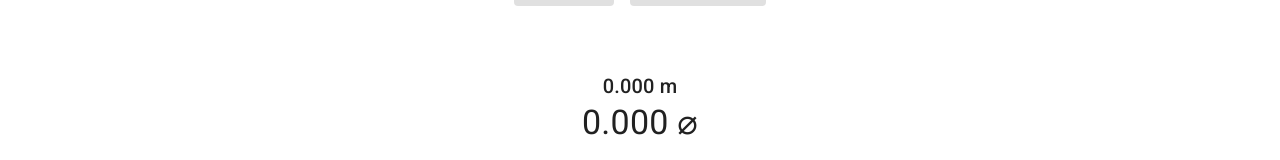
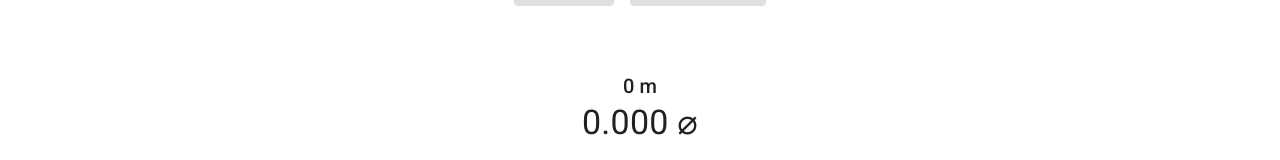
Before and after one commit to battistar/fishing-reel-utils, a React (Create React App) app: page / in a window 1280 px wide. Shown: the part 501-661 px from the top of the page. Built offline with nearby package versions, Linux system fonts and the light colour scheme; a web font is replaced by a local one.

Commit message:
Change line length result round

```diff
--- a/src/components/Result.tsx
+++ b/src/components/Result.tsx
@@ -20,7 +20,7 @@ const StyledBox = styled(Box)(
 const Result = (props: ResultProps): JSX.Element => {
   const [openSnackbar, setOpenSnackbar] = useState(false);
 
-  const lineLength = props.result.lineLingth.toFixed(3);
+  const lineLength = props.result.lineLingth.toFixed(0);
   const lineSize = props.result.lineSize.toFixed(3);
 
   const handleCopyClick = (): void => {
```
